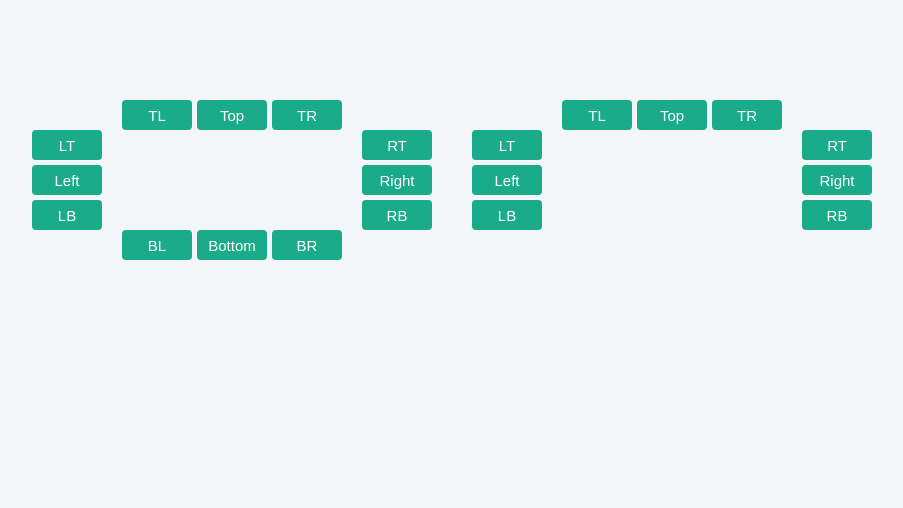
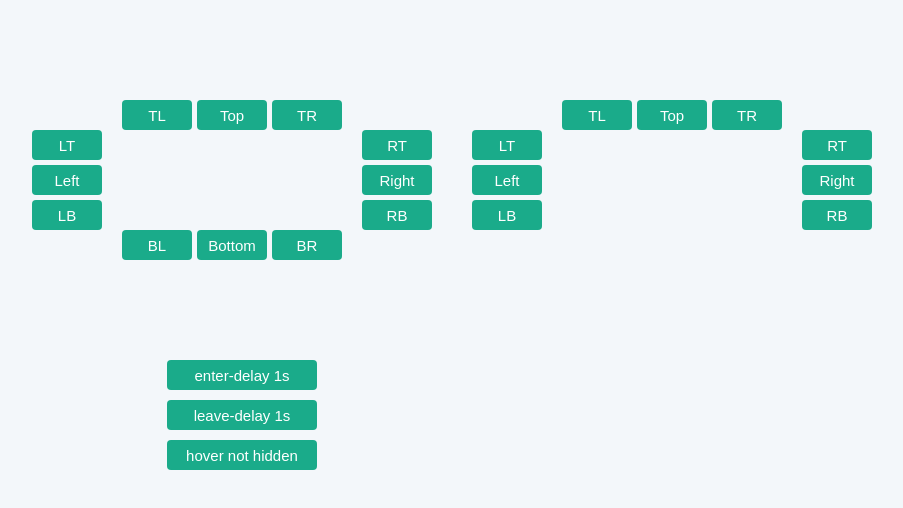
Before and after one commit to rlaclghks123/tool-tip, a React (Create React App) app: page / in a window 1280 px wide. Shown: the top 508 px of the page, without its empty margins (238-1141 px from the left). Built offline with nearby package versions, Linux system fonts and the light colour scheme; the HTML template or start-up script is replaced by a standard one.

Commit message:
feat: DelayAndHoverNotHidden 컴포넌트 구현

```diff
--- /dev/null
+++ b/src/components/DelayAndHoverNotHidden/index.css
@@ -0,0 +1,15 @@
+.delayAndHoverNotHidden-container {
+  display: flex;
+  flex-direction: column;
+  justify-content: center;
+  align-items: center;
+
+  margin-top: 100px;
+  margin-left: 75px;
+  width: 50%;
+  gap: 10px;
+}
+
+.delayAndHoverNotHidden-btn {
+  width: 150px;
+}
--- /dev/null
+++ b/src/components/DelayAndHoverNotHidden/index.tsx
@@ -0,0 +1,92 @@
+import './index.css';
+import Tooltip from '../Tooltip.tsx';
+import useHoverTooltip from '../../hooks/useHoverTooltip.ts';
+
+function DelayAndHoverNotHidden() {
+  const {
+    isOpen: firstOpen,
+    position: firstPosition,
+    handleMouseOver: firstHandleMouseOver,
+    handleMouseLeave: firstHandleMouseLeave,
+  } = useHoverTooltip({ direction: 'topLeft', variant: 'ENTER_DELAY', delayTime: 1000 });
+
+  const {
+    isOpen: secondOpen,
+    position: secondPosition,
+    handleMouseOver: secondHandleMouseOver,
+    handleMouseLeave: secondHandleMouseLeave,
+  } = useHoverTooltip({ direction: 'top', variant: 'LEAVE_DELAY', delayTime: 1000 });
+
+  const {
+    isOpen: thirdOpen,
+    setIsOpen: thirdIsOpen,
+    setIsHoverLeave: thirdIsHoverLeave,
+    position: thirdPosition,
+    handleMouseOver: thirdHandleMouseOver,
+    handleMouseLeave: thirdHandleMouseLeave,
+  } = useHoverTooltip({ direction: 'topRight', variant: 'LEAVE_DELAY', delayTime: 300 });
+
+  function handleMouseEnterTooltip() {
+    thirdIsOpen(true);
+    thirdIsHoverLeave(false);
+  }
+
+  function handleMouseLeaveTooltip() {
+    thirdIsOpen(false);
+    thirdIsHoverLeave(false);
+  }
+
+  return (
+    <>
+      <div className="delayAndHoverNotHidden-container">
+        <button
+          className="tooltip-btn delayAndHoverNotHidden-btn"
+          onMouseOver={(e) => firstHandleMouseOver(e)}
+          onMouseLeave={() => firstHandleMouseLeave(false)}
+        >
+          enter-delay 1s
+        </button>
+        <button
+          className="tooltip-btn delayAndHoverNotHidden-btn"
+          onMouseOver={(e) => secondHandleMouseOver(e)}
+          onMouseLeave={() => secondHandleMouseLeave(true)}
+        >
+          leave-delay 1s
+        </button>
+
+        <button
+          className="tooltip-btn delayAndHoverNotHidden-btn"
+          onMouseOver={(e) => thirdHandleMouseOver(e)}
+          onMouseLeave={() => thirdHandleMouseLeave(true)}
+        >
+          hover not hidden
+        </button>
+
+        {firstOpen && (
+          <Tooltip position={firstPosition} direction={firstPosition.direction}>
+            enter-delay 1s contents
+          </Tooltip>
+        )}
+
+        {secondOpen && (
+          <Tooltip position={secondPosition} direction={secondPosition.direction}>
+            leave-delay 1s contents
+          </Tooltip>
+        )}
+
+        {thirdOpen && (
+          <Tooltip
+            position={thirdPosition}
+            direction={thirdPosition.direction}
+            onMouseOver={handleMouseEnterTooltip}
+            onMouseLeave={handleMouseLeaveTooltip}
+          >
+            hover not hidden
+          </Tooltip>
+        )}
+      </div>
+    </>
+  );
+}
+
+export default DelayAndHoverNotHidden;
--- /dev/null
+++ b/src/components/types/tooltip.ts
@@ -0,0 +1,5 @@
+export interface Position {
+  top: number;
+  left: number;
+  direction: string;
+}
--- /dev/null
+++ b/src/hooks/useHoverTooltip.ts
@@ -0,0 +1,72 @@
+import { useState, useEffect } from 'react';
+import { Position } from '../components/types/tooltip';
+
+interface Props {
+  direction: string;
+  variant: 'ENTER_DELAY' | 'LEAVE_DELAY';
+  delayTime?: number;
+}
+
+function useHoverTooltip({ direction, variant, delayTime }: Props) {
+  const [isHover, setIsHover] = useState(false);
+  const [isHoverLeave, setIsHoverLeave] = useState(false);
+  const [isOpen, setIsOpen] = useState(false);
+  const [position, setPosition] = useState<Position>({
+    top: 0,
+    left: 0,
+    direction: '',
+  });
+
+  function handleMouseOver(e: React.MouseEvent<HTMLButtonElement>) {
+    const target = e.target as HTMLButtonElement;
+    const top = target.offsetTop - 10;
+    let left = target.offsetLeft;
+
+    if (direction === 'top') left += 40;
+    if (direction === 'topRight') left += 90;
+
+    setPosition({ top, left, direction });
+
+    if (variant === 'ENTER_DELAY') {
+      setIsHover(true);
+    } else {
+      setIsOpen(true);
+      setIsHoverLeave(false);
+    }
+  }
+
+  function handleMouseLeave(isLeave: boolean) {
+    if (isLeave) {
+      setIsHoverLeave(true);
+      setIsOpen(true);
+    } else {
+      setIsHover(false);
+      setIsOpen(false);
+    }
+  }
+
+  useEffect(() => {
+    if (isHover) {
+      const timer = setTimeout(() => setIsOpen(true), delayTime);
+      return () => clearTimeout(timer);
+    }
+  }, [isHover, delayTime]);
+
+  useEffect(() => {
+    if (isHoverLeave) {
+      const timer = setTimeout(() => setIsOpen(false), delayTime);
+      return () => clearTimeout(timer);
+    }
+  }, [isHoverLeave, delayTime]);
+
+  return {
+    isOpen,
+    setIsOpen,
+    position,
+    setIsHoverLeave,
+    handleMouseOver,
+    handleMouseLeave,
+  };
+}
+
+export default useHoverTooltip;
--- a/src/pages/TooltipPage/index.tsx
+++ b/src/pages/TooltipPage/index.tsx
@@ -1,11 +1,14 @@
+import './index.css';
+
 import BasicTooltips from '../../components/BasicTooltips';
-import './index.css';
+import DelayAndHoverNotHidden from '../../components/DelayAndHoverNotHidden';
 
 function TooltipPage() {
   return (
     <main className="container-layout">
       <section className="tooltip-section">
         <BasicTooltips />
+        <DelayAndHoverNotHidden />
       </section>
     </main>
   );
```
